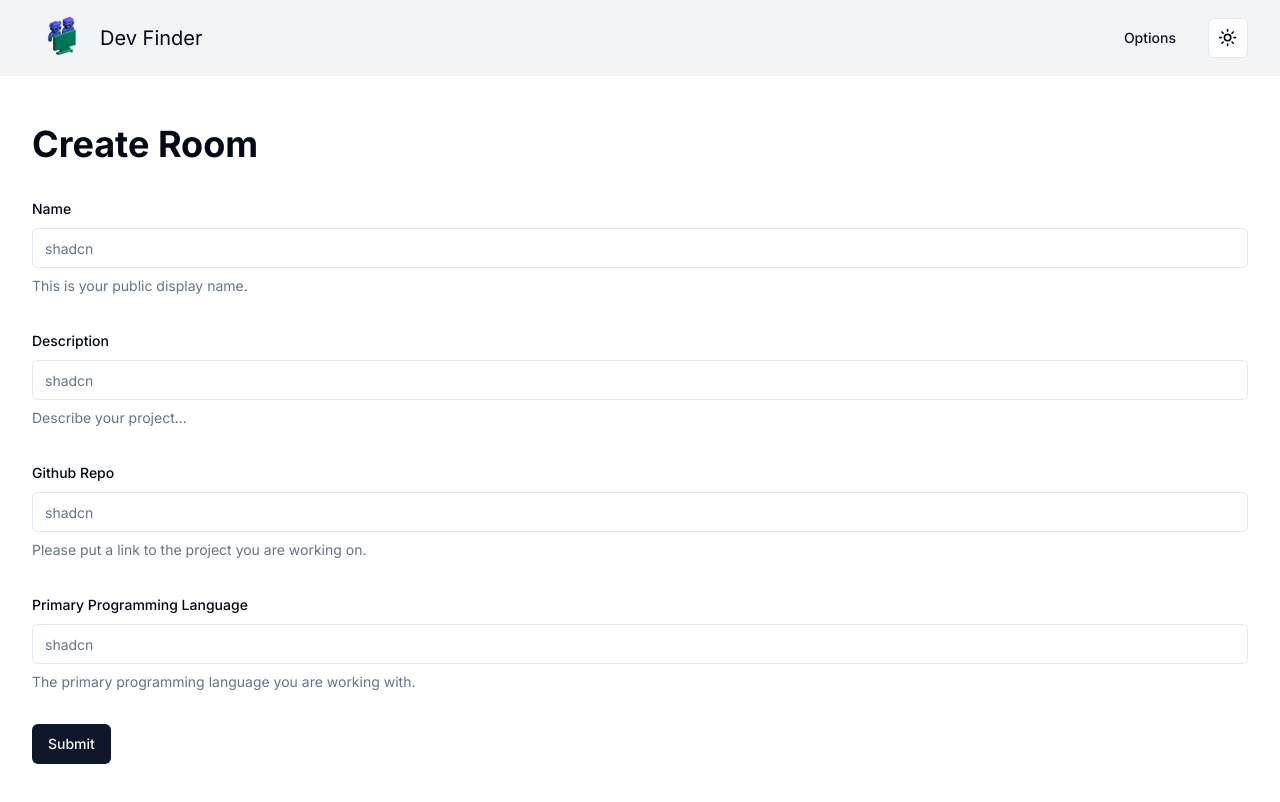
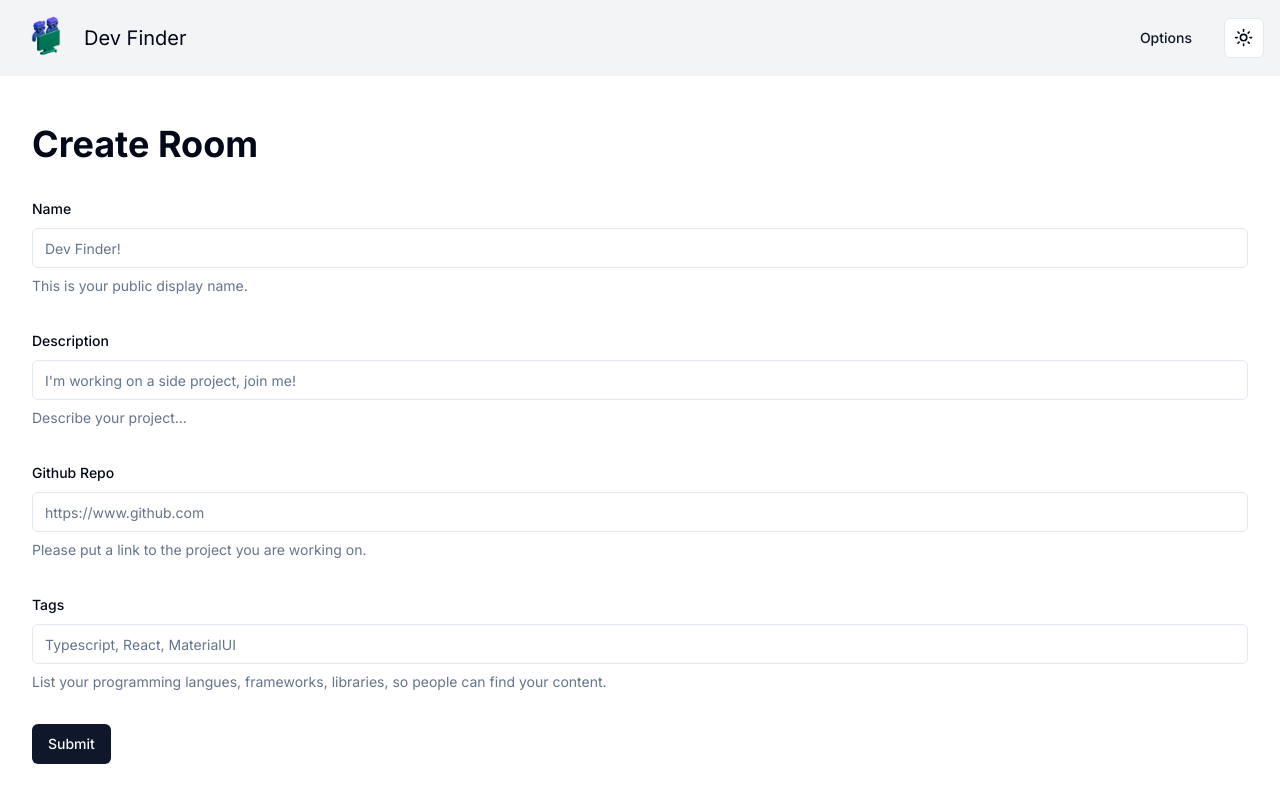
Before and after one commit to KSSidhu/dev-finder, a Next.js app: page /create-room in a window 1280 px wide. Shown: the top 802 px of the page. Built offline with nearby package versions, Linux system fonts and the light colour scheme; no server answers.

Commit message:
Add room details page
- Add a room details page with room info and placeholder video section
- Add a tags list component to display languages
- Fix header margin
- Update language DB column to tags string

```diff
--- a/src/app/create-room/create-room-form.tsx
+++ b/src/app/create-room/create-room-form.tsx
@@ -21,7 +21,7 @@
   name: z.string().min(1).max(50),
   description: z.string().min(1).max(250),
   githubRepo: z.string().min(1).max(50),
-  language: z.string().min(1).max(50),
+  tags: z.string().min(1).max(50),
 })
 
 export default function CreateRoomForm() {
@@ -34,7 +34,7 @@
       name: "",
       description: "",
       githubRepo: "",
-      language: "",
+      tags: "",
     },
   })
 
@@ -48,7 +48,7 @@
             <FormItem>
               <FormLabel>{"Name"}</FormLabel>
               <FormControl>
-                <Input placeholder="shadcn" {...field} />
+                <Input placeholder={"Dev Finder!"} {...field} />
               </FormControl>
               <FormDescription>{"This is your public display name."}</FormDescription>
               <FormMessage />
@@ -63,7 +63,10 @@
             <FormItem>
               <FormLabel>{"Description"}</FormLabel>
               <FormControl>
-                <Input placeholder="shadcn" {...field} />
+                <Input
+                  placeholder={"I'm working on a side project, join me!"}
+                  {...field}
+                />
               </FormControl>
               <FormDescription>{"Describe your project..."}</FormDescription>
               <FormMessage />
@@ -78,7 +81,7 @@
             <FormItem>
               <FormLabel>{"Github Repo"}</FormLabel>
               <FormControl>
-                <Input placeholder="shadcn" {...field} />
+                <Input placeholder="https://www.github.com" {...field} />
               </FormControl>
               <FormDescription>
                 {"Please put a link to the project you are working on."}
@@ -90,15 +93,17 @@
 
         <FormField
           control={form.control}
-          name="language"
+          name="tags"
           render={({ field }) => (
             <FormItem>
-              <FormLabel>{"Primary Programming Language"}</FormLabel>
+              <FormLabel>{"Tags"}</FormLabel>
               <FormControl>
-                <Input placeholder="shadcn" {...field} />
+                <Input placeholder="Typescript, React, MaterialUI" {...field} />
               </FormControl>
               <FormDescription>
-                {"The primary programming language you are working with."}
+                {
+                  "List your programming langues, frameworks, libraries, so people can find your content."
+                }
               </FormDescription>
               <FormMessage />
             </FormItem>
--- a/src/app/header.tsx
+++ b/src/app/header.tsx
@@ -7,7 +7,7 @@
 
 export function Header() {
   return (
-    <header className={"bg-gray-100 dark:bg-gray-900 py-2 container mx-auto"}>
+    <header className={"bg-gray-100 dark:bg-gray-900 py-2 px-4 mx-auto"}>
       <div className={"flex justify-between items-center"}>
         <Link href={"/"} className={"flex items-center gap-2 text-xl hover:underline"}>
           <Image src={"/icon.png"} alt={""} height={"60"} width={"60"} />
--- /dev/null
+++ b/src/app/rooms/[roomId]/page.tsx
@@ -0,0 +1,53 @@
+import TagsList, { splitTags } from "@/components/tags-list"
+import { getRoom } from "@/data-access/rooms"
+import { GithubIcon } from "lucide-react"
+import Link from "next/link"
+
+interface Props {
+  params: {
+    roomId: string
+  }
+}
+
+export default async function RoomPage({ params }: Props) {
+  const { roomId } = params
+  const room = await getRoom(roomId)
+
+  if (!room) return <div>{"Cannot find room."}</div>
+
+  const tags = splitTags(room.tags)
+
+  return (
+    <div className={"grid grid-cols-4 h-full min-h-screen"}>
+      <div className={"col-span-3 p-4 pr-2"}>
+        <div className={"rounded-lg border bg-card text-card-foreground shadow-sm p-12"}>
+          {"Video Player"}
+        </div>
+      </div>
+      <div className={"col-span-1 p-4 pl-2"}>
+        <div
+          className={
+            "rounded-lg border bg-card text-card-foreground shadow-sm p-12 flex flex-col gap-4"
+          }
+        >
+          <div className={"flex gap-2"}>
+            <h1 className={"text-base"}>{room.name}</h1>
+            {room.githubRepo && (
+              <Link
+                href={room.githubRepo}
+                className={"flex items-center"}
+                target={"_blank"}
+                rel={"noopener noreferrer"}
+              >
+                <GithubIcon />
+              </Link>
+            )}
+          </div>
+          <h2 className={"text-base text-gray-600"}>{room.description}</h2>
+
+          <TagsList tags={tags} />
+        </div>
+      </div>
+    </div>
+  )
+}
--- a/src/components/room-card.tsx
+++ b/src/components/room-card.tsx
@@ -10,12 +10,15 @@
 import { GithubIcon } from "lucide-react"
 import Link from "next/link"
 import { Button } from "./ui/button"
+import TagsList, { splitTags } from "./tags-list"
 
 interface Props {
   room: Room
 }
 
 export default function RoomCard({ room }: Props) {
+  const tags = splitTags(room.tags)
+
   return (
     <Card>
       <CardHeader>
@@ -34,7 +37,8 @@
           )}
         </CardDescription>
       </CardHeader>
-      <CardContent>
+      <CardContent className={"flex flex-col gap-4"}>
+        <TagsList tags={tags} />
         <p>{room.description}</p>
       </CardContent>
       <CardFooter>
--- /dev/null
+++ b/src/components/tags-list.tsx
@@ -0,0 +1,21 @@
+import { Badge } from "./ui/badge"
+
+interface Props {
+  tags: string[]
+}
+
+export default function TagsList({ tags }: Props) {
+  return (
+    <div className={"flex gap-2 flex-wrap"}>
+      {tags.map((tag) => (
+        <Badge key={tag} className={"w-fit"}>
+          {tag}
+        </Badge>
+      ))}
+    </div>
+  )
+}
+
+export function splitTags(tags: string) {
+  return tags.split(",").map((tag) => tag.trim())
+}
--- /dev/null
+++ b/src/components/ui/badge.tsx
@@ -0,0 +1,36 @@
+import * as React from "react"
+import { cva, type VariantProps } from "class-variance-authority"
+
+import { cn } from "@/lib/utils"
+
+const badgeVariants = cva(
+  "inline-flex items-center rounded-full border px-2.5 py-0.5 text-xs font-semibold transition-colors focus:outline-none focus:ring-2 focus:ring-ring focus:ring-offset-2",
+  {
+    variants: {
+      variant: {
+        default:
+          "border-transparent bg-primary text-primary-foreground hover:bg-primary/80",
+        secondary:
+          "border-transparent bg-secondary text-secondary-foreground hover:bg-secondary/80",
+        destructive:
+          "border-transparent bg-destructive text-destructive-foreground hover:bg-destructive/80",
+        outline: "text-foreground",
+      },
+    },
+    defaultVariants: {
+      variant: "default",
+    },
+  }
+)
+
+export interface BadgeProps
+  extends React.HTMLAttributes<HTMLDivElement>,
+    VariantProps<typeof badgeVariants> {}
+
+function Badge({ className, variant, ...props }: BadgeProps) {
+  return (
+    <div className={cn(badgeVariants({ variant }), className)} {...props} />
+  )
+}
+
+export { Badge, badgeVariants }
--- a/src/data-access/rooms.ts
+++ b/src/data-access/rooms.ts
@@ -1,4 +1,6 @@
 import { db } from "@/db"
+import { room } from "@/db/schema"
+import { eq } from "drizzle-orm"
 import { unstable_noStore } from "next/cache"
 
 export async function getRooms() {
@@ -8,3 +10,11 @@
   const rooms = await db.query.room.findMany()
   return rooms
 }
+
+export async function getRoom(roomId: string) {
+  unstable_noStore()
+
+  return await db.query.room.findFirst({
+    where: eq(room.id, roomId),
+  })
+}
--- a/src/db/schema.ts
+++ b/src/db/schema.ts
@@ -70,7 +70,7 @@
     .references(() => users.id, { onDelete: "cascade" }),
   name: text("name").notNull(),
   description: text("description"),
-  language: text("language").notNull(),
+  tags: text("tags").notNull(),
   githubRepo: text("githubRepo"),
 })
 
```
